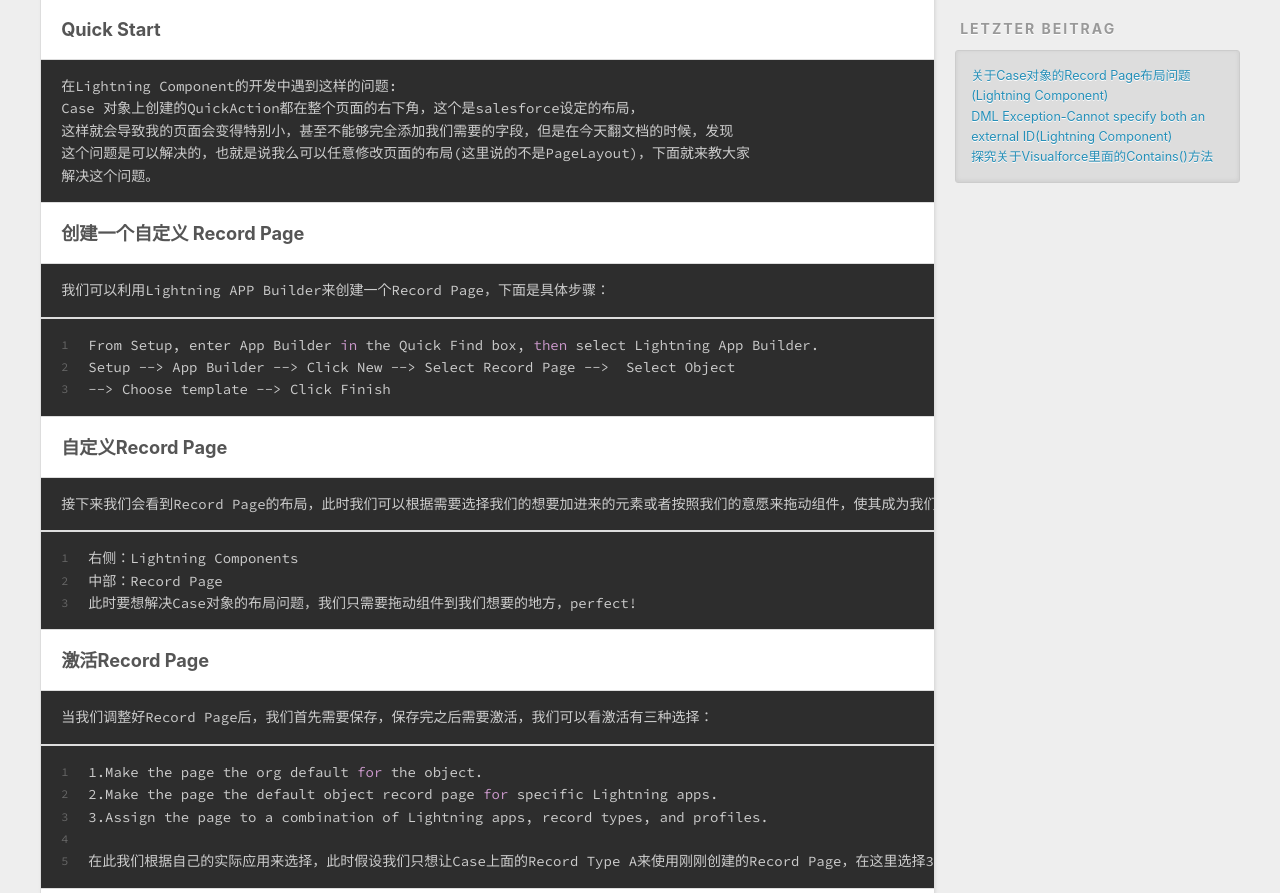
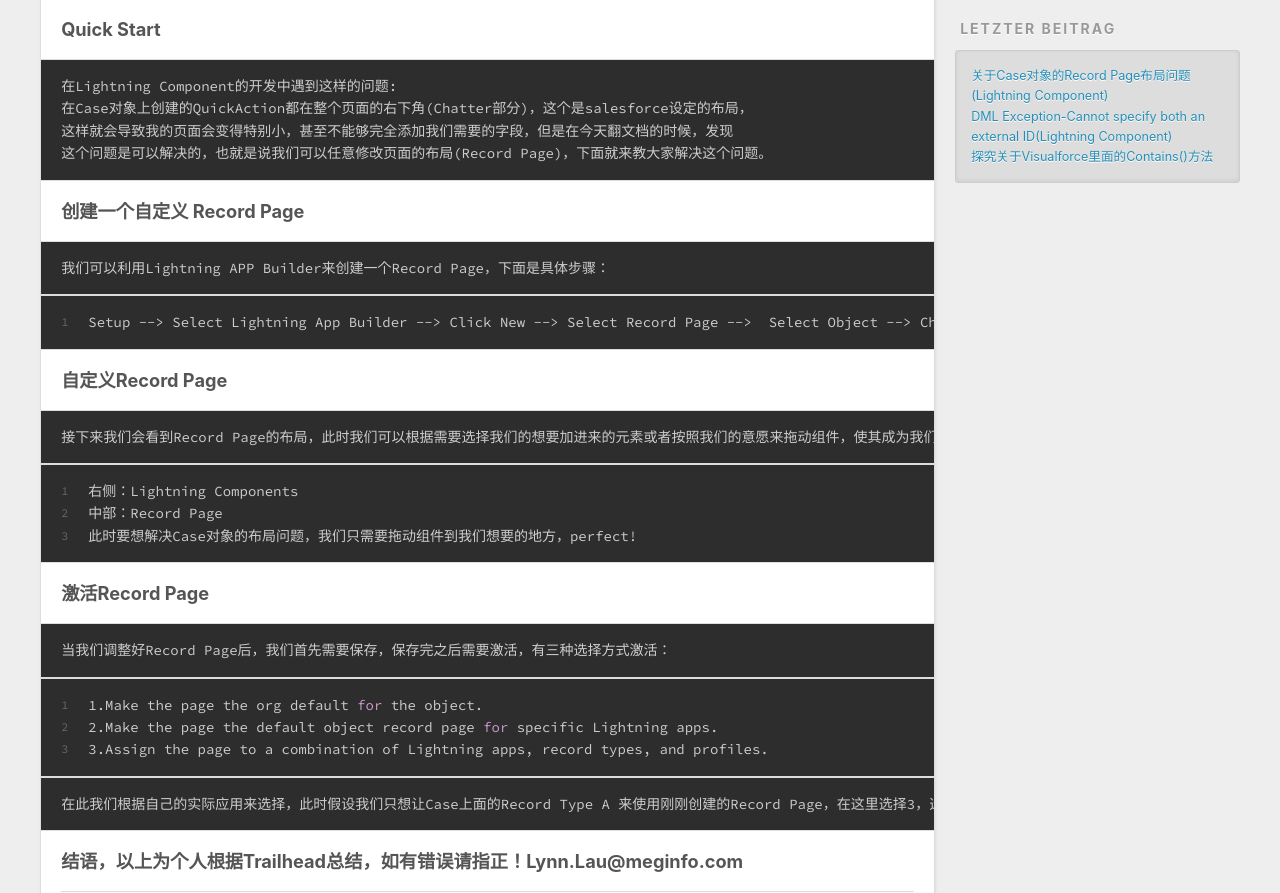
Before and after one commit to Lynn08/lynn08.github.io, a plain HTML site: page index.html in a window 1280 px wide. Shown: the part 479-1372 px from the top of the page. Drawn offline with nearby package versions, Linux system fonts and the light colour scheme.

Commit message:
Site updated: 2018-02-08 14:54:43

```diff
--- a/index.html
+++ b/index.html
@@ -85,21 +85,21 @@
 
         <p>欢迎大家访问我的博客，此博客用于post日常遇到的bug.</p>
 <h3 id="Quick-Start"><a href="#Quick-Start" class="headerlink" title="Quick Start"></a>Quick Start</h3><pre><code>在Lightning Component的开发中遇到这样的问题:
-Case 对象上创建的QuickAction都在整个页面的右下角，这个是salesforce设定的布局，
+在Case对象上创建的QuickAction都在整个页面的右下角(Chatter部分)，这个是salesforce设定的布局，
 这样就会导致我的页面会变得特别小，甚至不能够完全添加我们需要的字段，但是在今天翻文档的时候，发现
-这个问题是可以解决的，也就是说我么可以任意修改页面的布局(这里说的不是PageLayout)，下面就来教大家
-解决这个问题。
+这个问题是可以解决的，也就是说我们可以任意修改页面的布局(Record Page)，下面就来教大家解决这个问题。
 </code></pre><h3 id="创建一个自定义-Record-Page"><a href="#创建一个自定义-Record-Page" class="headerlink" title="创建一个自定义 Record Page"></a>创建一个自定义 Record Page</h3><pre><code>我们可以利用Lightning APP Builder来创建一个Record Page，下面是具体步骤：
-</code></pre><figure class="highlight bash"><table><tr><td class="gutter"><pre><span class="line">1</span><br><span class="line">2</span><br><span class="line">3</span><br></pre></td><td class="code"><pre><span class="line">From Setup, enter App Builder <span class="keyword">in</span> the Quick Find box, <span class="keyword">then</span> select Lightning App Builder.</span><br><span class="line">Setup --&gt; App Builder --&gt; Click New --&gt; Select Record Page --&gt;  Select Object</span><br><span class="line">--&gt; Choose template --&gt; Click Finish</span><br></pre></td></tr></table></figure>
+</code></pre><figure class="highlight bash"><table><tr><td class="gutter"><pre><span class="line">1</span><br></pre></td><td class="code"><pre><span class="line">Setup --&gt; Select Lightning App Builder --&gt; Click New --&gt; Select Record Page --&gt;  Select Object --&gt; Choose template --&gt; Click Finish</span><br></pre></td></tr></table></figure>
 <h3 id="自定义Record-Page"><a href="#自定义Record-Page" class="headerlink" title="自定义Record Page"></a>自定义Record Page</h3><pre><code>接下来我们会看到Record Page的布局，此时我们可以根据需要选择我们的想要加进来的元素或者按照我们的意愿来拖动组件，使其成为我们想要的样子。
 </code></pre><figure class="highlight bash"><table><tr><td class="gutter"><pre><span class="line">1</span><br><span class="line">2</span><br><span class="line">3</span><br></pre></td><td class="code"><pre><span class="line">右侧：Lightning Components</span><br><span class="line">中部：Record Page</span><br><span class="line">此时要想解决Case对象的布局问题，我们只需要拖动组件到我们想要的地方，perfect!</span><br></pre></td></tr></table></figure>
-<h3 id="激活Record-Page"><a href="#激活Record-Page" class="headerlink" title="激活Record Page"></a>激活Record Page</h3><pre><code>当我们调整好Record Page后，我们首先需要保存，保存完之后需要激活，我们可以看激活有三种选择：
-</code></pre><figure class="highlight bash"><table><tr><td class="gutter"><pre><span class="line">1</span><br><span class="line">2</span><br><span class="line">3</span><br><span class="line">4</span><br><span class="line">5</span><br></pre></td><td class="code"><pre><span class="line">1.Make the page the org default <span class="keyword">for</span> the object.</span><br><span class="line">2.Make the page the default object record page <span class="keyword">for</span> specific Lightning apps.</span><br><span class="line">3.Assign the page to a combination of Lightning apps, record types, and profiles.</span><br><span class="line"></span><br><span class="line">在此我们根据自己的实际应用来选择，此时假设我们只想让Case上面的Record Type A来使用刚刚创建的Record Page，在这里选择3，选择相应的App, Profile, RecordType, 点击激活，大功告成~</span><br></pre></td></tr></table></figure>
-<h3 id="结语，以上为个人根据TraildHead总结，如有错误请指正！Lynn-Lau-meginfo-com"><a href="#结语，以上为个人根据TraildHead总结，如有错误请指正！Lynn-Lau-meginfo-com" class="headerlink" title="结语，以上为个人根据TraildHead总结，如有错误请指正！Lynn.Lau@meginfo.com"></a>结语，以上为个人根据TraildHead总结，如有错误请指正！Lynn.Lau@meginfo.com</h3>
+<h3 id="激活Record-Page"><a href="#激活Record-Page" class="headerlink" title="激活Record Page"></a>激活Record Page</h3><pre><code>当我们调整好Record Page后，我们首先需要保存，保存完之后需要激活，有三种选择方式激活：
+</code></pre><figure class="highlight bash"><table><tr><td class="gutter"><pre><span class="line">1</span><br><span class="line">2</span><br><span class="line">3</span><br></pre></td><td class="code"><pre><span class="line">1.Make the page the org default <span class="keyword">for</span> the object.</span><br><span class="line">2.Make the page the default object record page <span class="keyword">for</span> specific Lightning apps.</span><br><span class="line">3.Assign the page to a combination of Lightning apps, record types, and profiles.</span><br></pre></td></tr></table></figure>
+<pre><code>在此我们根据自己的实际应用来选择，此时假设我们只想让Case上面的Record Type A 来使用刚刚创建的Record Page，在这里选择3，选择相应的App, Profile, RecordType, 点击激活，大功告成~
+</code></pre><h3 id="结语，以上为个人根据Trailhead总结，如有错误请指正！Lynn-Lau-meginfo-com"><a href="#结语，以上为个人根据Trailhead总结，如有错误请指正！Lynn-Lau-meginfo-com" class="headerlink" title="结语，以上为个人根据Trailhead总结，如有错误请指正！Lynn.Lau@meginfo.com"></a>结语，以上为个人根据Trailhead总结，如有错误请指正！Lynn.Lau@meginfo.com</h3>
 
     </div>
     <footer class="article-footer">
-      <a data-url="http://lynn08.github.io/2018/02/08/Build Record Page/" data-id="cjde4mj000000eczbvfpbil84" class="article-share-link">Teilen</a>
+      <a data-url="http://lynn08.github.io/2018/02/08/Build Record Page/" data-id="cjde5e2l9000105zb6c2axiy0" class="article-share-link">Teilen</a>
 
 
     </footer>
@@ -142,7 +142,7 @@ Case 对象上创建的QuickAction都在整个页面的右下角，这个是sale
 
     </div>
     <footer class="article-footer">
-      <a data-url="http://lynn08.github.io/2018/02/01/DMLException/" data-id="cjde4mj080001eczb1on5fblh" class="article-share-link">Teilen</a>
+      <a data-url="http://lynn08.github.io/2018/02/01/DMLException/" data-id="cjde5e2lb000205zb1qyrqmt4" class="article-share-link">Teilen</a>
 
 
     </footer>
@@ -186,7 +186,7 @@ Case 对象上创建的QuickAction都在整个页面的右下角，这个是sale
 
     </div>
     <footer class="article-footer">
-      <a data-url="http://lynn08.github.io/2018/01/27/contains()Method/" data-id="cjde4mj0a0002eczbxn2ewph6" class="article-share-link">Teilen</a>
+      <a data-url="http://lynn08.github.io/2018/01/27/contains()Method/" data-id="cjde5e2l0000005zb22dwdn0h" class="article-share-link">Teilen</a>
 
 
     </footer>
```
Also changed, not shown: 2018/01/27/contains()Method/index.html (+1 -1 lines), 2018/02/01/DMLException/index.html (+1 -1 lines), 2018/02/08/Build Record Page/index.html (+12 -12 lines).
